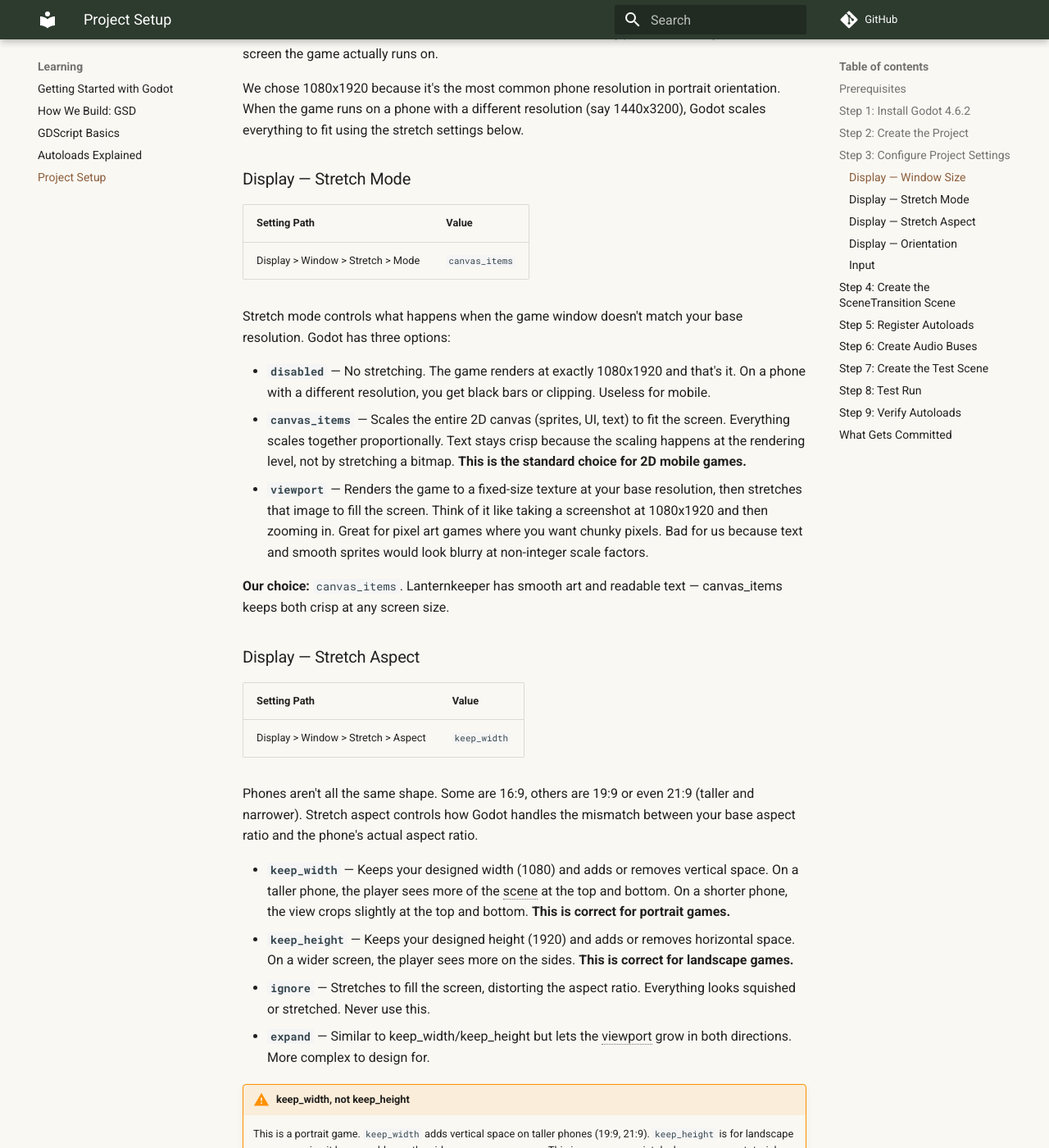
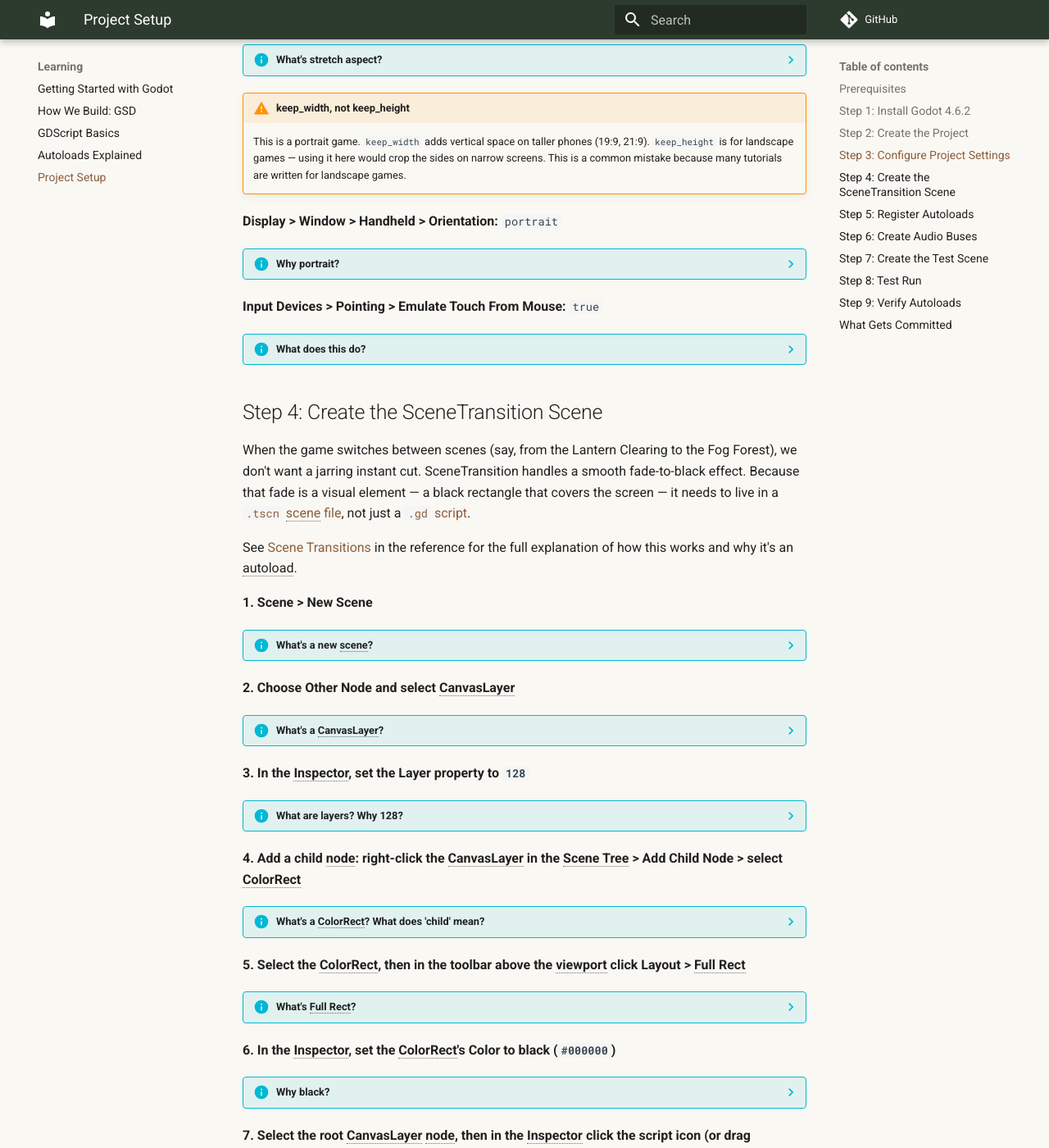
Before and after one commit to wdi-dave-roberts/lanternkeeper, an MkDocs documentation site: the page built from docs/learning/project-setup.md, in a window 1280 px wide and 1400 px high, scrolled down 2180 px. Shown: the whole window at 82% size. Built offline with MkDocs 1.6.1 and Material for MkDocs 9.7.7, drawn with Linux system fonts in a browser that asks for light colours; comment, search, counter and statistics services are not loaded; some of the changed text lies outside the part shown.

Commit message:
docs(learning): flatten Step 3 subheadings into collapsible sections for consistent TOC

```diff
--- a/docs/learning/project-setup.md
+++ b/docs/learning/project-setup.md
@@ -76,66 +76,51 @@ Open **Project > Project Settings** and set each value:
 !!! tip "Finding settings"
     Project Settings has a search bar at the top. Type part of the setting name (e.g., "touch") to jump straight to it instead of navigating the tree.
 
-### Display — Window Size
+**Display > Window > Size > Viewport Width:** `1080`
+**Display > Window > Size > Viewport Height:** `1920`
 
-| Setting Path | Value |
-|---|---|
-| Display > Window > Size > Viewport Width | `1080` |
-| Display > Window > Size > Viewport Height | `1920` |
+??? info "What's a base resolution?"
+    This is your **base resolution** — the reference size you design for. It doesn't mean the game only runs at this exact size. Godot uses these numbers as the starting point for scaling to whatever screen the game actually runs on.
 
-This is your **base resolution** — the reference size you design for. It doesn't mean the game only runs at this exact size. Godot uses these numbers as the starting point for scaling to whatever screen the game actually runs on.
+    We chose 1080x1920 because it's the most common phone resolution in portrait orientation. When the game runs on a phone with a different resolution (say 1440x3200), Godot scales everything to fit using the stretch settings below.
 
-We chose 1080x1920 because it's the most common phone resolution in portrait orientation. When the game runs on a phone with a different resolution (say 1440x3200), Godot scales everything to fit using the stretch settings below.
+**Display > Window > Stretch > Mode:** `canvas_items`
 
-### Display — Stretch Mode
+??? info "What's stretch mode?"
+    Stretch mode controls what happens when the game window doesn't match your base resolution. Godot has three options:
 
-| Setting Path | Value |
-|---|---|
-| Display > Window > Stretch > Mode | `canvas_items` |
+    - **`disabled`** — No stretching. The game renders at exactly 1080x1920 and that's it. On a phone with a different resolution, you get black bars or clipping. Useless for mobile.
+    - **`canvas_items`** — Scales the entire 2D canvas (sprites, UI, text) to fit the screen. Everything scales together proportionally. Text stays crisp because the scaling happens at the rendering level, not by stretching a bitmap. **This is the standard choice for 2D mobile games.**
+    - **`viewport`** — Renders the game to a fixed-size texture at your base resolution, then stretches that image to fill the screen. Think of it like taking a screenshot at 1080x1920 and then zooming in. Great for pixel art games where you want chunky pixels. Bad for us because text and smooth sprites would look blurry at non-integer scale factors.
 
-Stretch mode controls what happens when the game window doesn't match your base resolution. Godot has three options:
+    **Our choice:** `canvas_items`. Lanternkeeper has smooth art and readable text — canvas_items keeps both crisp at any screen size.
 
-- **`disabled`** — No stretching. The game renders at exactly 1080x1920 and that's it. On a phone with a different resolution, you get black bars or clipping. Useless for mobile.
-- **`canvas_items`** — Scales the entire 2D canvas (sprites, UI, text) to fit the screen. Everything scales together proportionally. Text stays crisp because the scaling happens at the rendering level, not by stretching a bitmap. **This is the standard choice for 2D mobile games.**
-- **`viewport`** — Renders the game to a fixed-size texture at your base resolution, then stretches that image to fill the screen. Think of it like taking a screenshot at 1080x1920 and then zooming in. Great for pixel art games where you want chunky pixels. Bad for us because text and smooth sprites would look blurry at non-integer scale factors.
+**Display > Window > Stretch > Aspect:** `keep_width`
 
-**Our choice:** `canvas_items`. Lanternkeeper has smooth art and readable text — canvas_items keeps both crisp at any screen size.
+??? info "What's stretch aspect?"
+    Phones aren't all the same shape. Some are 16:9, others are 19:9 or even 21:9 (taller and narrower). Stretch aspect controls how Godot handles the mismatch between your base aspect ratio and the phone's actual aspect ratio.
 
-### Display — Stretch Aspect
-
-| Setting Path | Value |
-|---|---|
-| Display > Window > Stretch > Aspect | `keep_width` |
-
-Phones aren't all the same shape. Some are 16:9, others are 19:9 or even 21:9 (taller and narrower). Stretch aspect controls how Godot handles the mismatch between your base aspect ratio and the phone's actual aspect ratio.
-
-- **`keep_width`** — Keeps your designed width (1080) and adds or removes vertical space. On a taller phone, the player sees more of the scene at the top and bottom. On a shorter phone, the view crops slightly at the top and bottom. **This is correct for portrait games.**
-- **`keep_height`** — Keeps your designed height (1920) and adds or removes horizontal space. On a wider screen, the player sees more on the sides. **This is correct for landscape games.**
-- **`ignore`** — Stretches to fill the screen, distorting the aspect ratio. Everything looks squished or stretched. Never use this.
-- **`expand`** — Similar to keep_width/keep_height but lets the viewport grow in both directions. More complex to design for.
+    - **`keep_width`** — Keeps your designed width (1080) and adds or removes vertical space. On a taller phone, the player sees more of the scene at the top and bottom. On a shorter phone, the view crops slightly at the top and bottom. **This is correct for portrait games.**
+    - **`keep_height`** — Keeps your designed height (1920) and adds or removes horizontal space. On a wider screen, the player sees more on the sides. **This is correct for landscape games.**
+    - **`ignore`** — Stretches to fill the screen, distorting the aspect ratio. Everything looks squished or stretched. Never use this.
+    - **`expand`** — Similar to keep_width/keep_height but lets the viewport grow in both directions. More complex to design for.
 
 !!! warning "keep_width, not keep_height"
     This is a portrait game. `keep_width` adds vertical space on taller phones (19:9, 21:9). `keep_height` is for landscape games — using it here would crop the sides on narrow screens. This is a common mistake because many tutorials are written for landscape games.
 
-### Display — Orientation
+**Display > Window > Handheld > Orientation:** `portrait`
 
-| Setting Path | Value |
-|---|---|
-| Display > Window > Handheld > Orientation | `portrait` |
+??? info "Why portrait?"
+    Locks the game to portrait (tall) orientation. The screen won't rotate if the player tilts their phone sideways. Lanternkeeper is a calm, one-handed companion app — portrait is the natural hold for checking in on your phone.
 
-Locks the game to portrait (tall) orientation. The screen won't rotate if the player tilts their phone sideways. Lanternkeeper is a calm, one-handed companion app — portrait is the natural hold for checking in on your phone.
+**Input Devices > Pointing > Emulate Touch From Mouse:** `true`
 
-### Input
+??? info "What does this do?"
+    Lanternkeeper's interactions are all touch-based: taps, swipes, and drags. On a real phone, these come from the touchscreen. On your development computer, you don't have a touchscreen — you have a mouse.
 
-| Setting Path | Value |
-|---|---|
-| Input Devices > Pointing > Emulate Touch From Mouse | `true` |
+    This setting tells Godot to convert mouse clicks and drags into touch events. Without it, your touch input code (`InputEventScreenTouch`, `InputEventScreenDrag`) won't fire when you click with the mouse, and you'd have no way to test interactions without a phone.
 
-Lanternkeeper's interactions are all touch-based: taps, swipes, and drags. On a real phone, these come from the touchscreen. On your development computer, you don't have a touchscreen — you have a mouse.
-
-This setting tells Godot to convert mouse clicks and drags into touch events. Without it, your touch input code (`InputEventScreenTouch`, `InputEventScreenDrag`) won't fire when you click with the mouse, and you'd have no way to test interactions without a phone.
-
-**Leave this on during development. It has no effect on real phones.**
+    **Leave this on during development. It has no effect on real phones.**
 
 ## Step 4: Create the SceneTransition Scene
 
```
